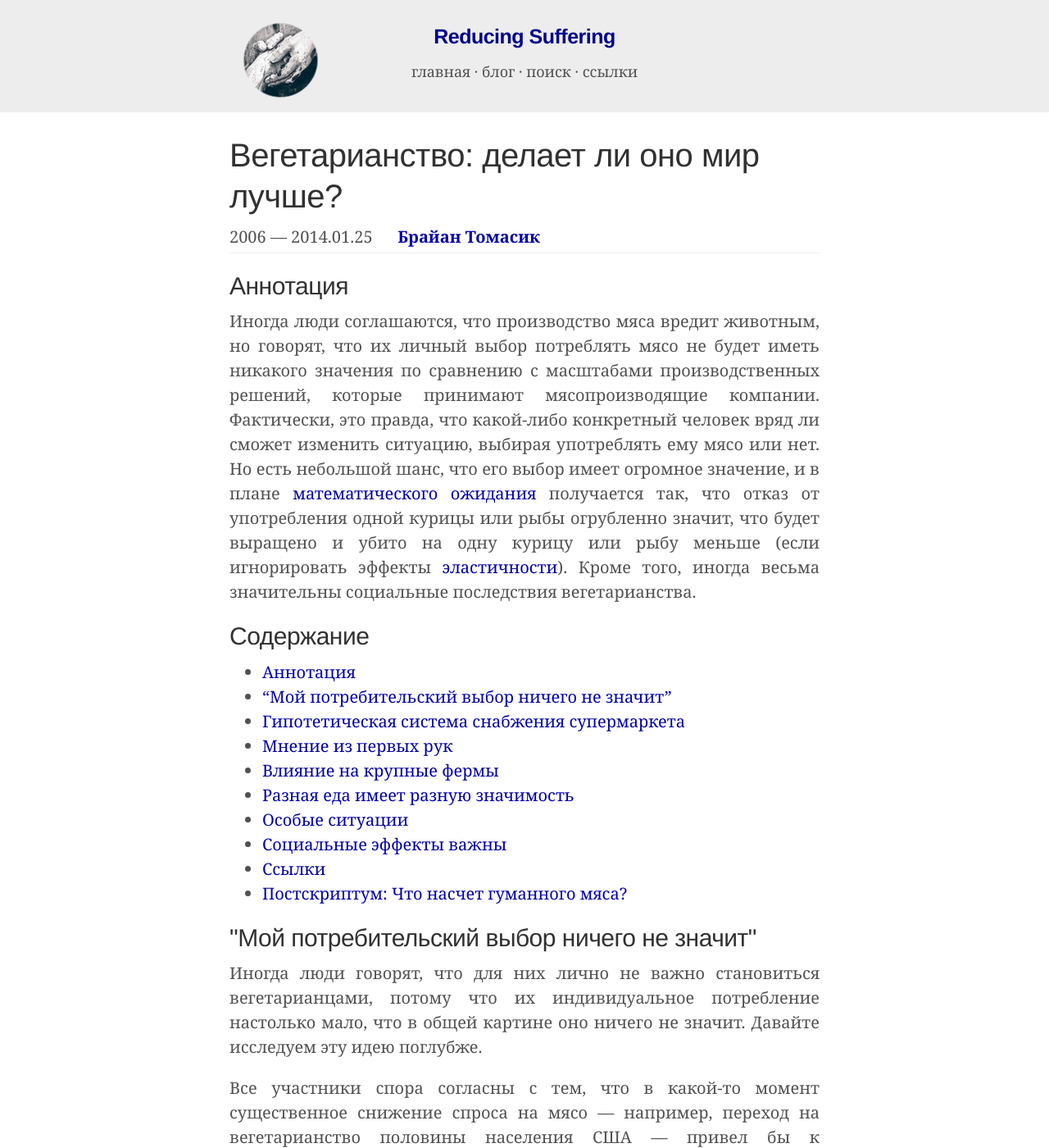
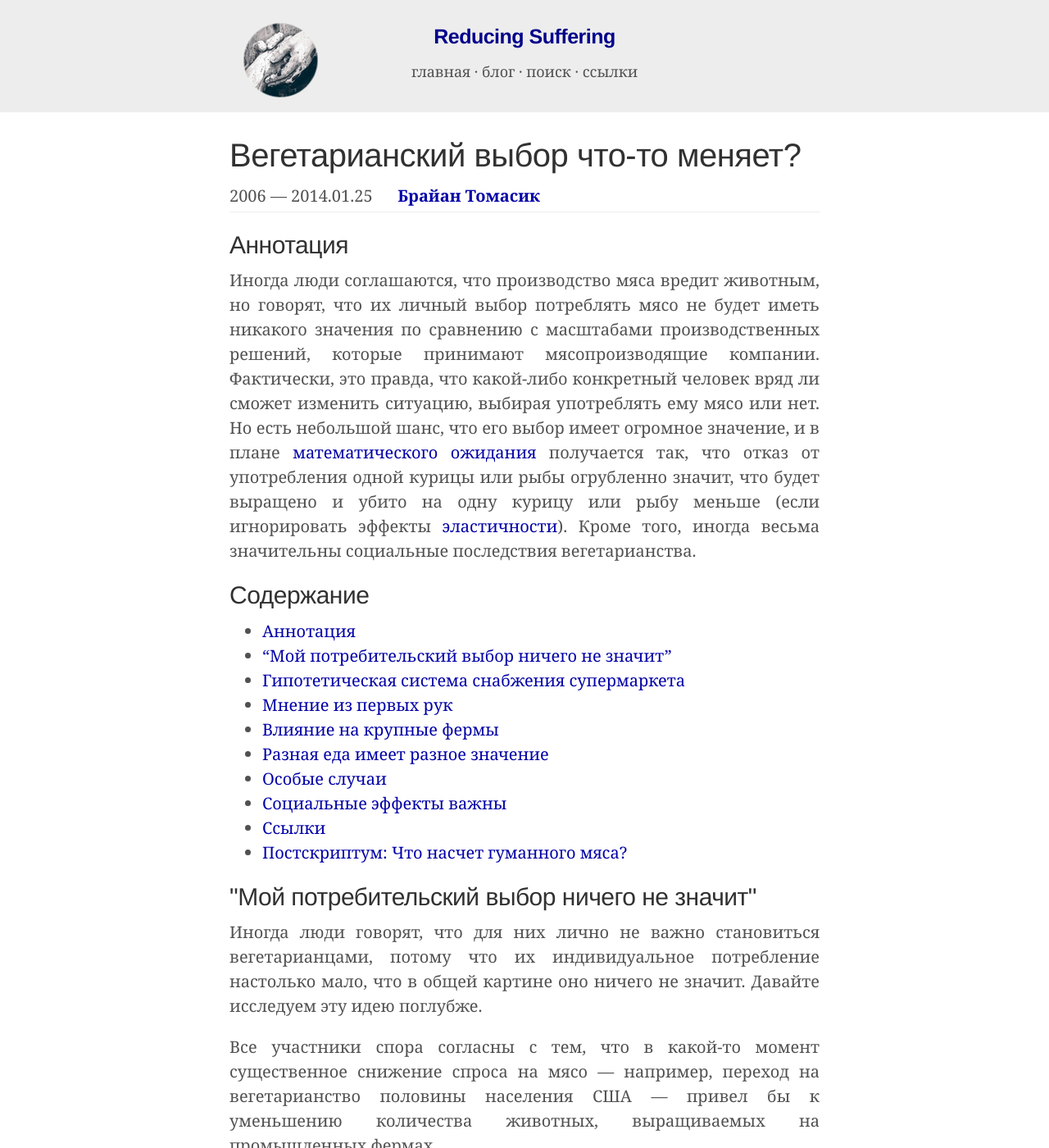
Before and after one commit to ReducingSuffering/reducingsuffering.github.io, a Jekyll site: the page built from _articles/brian-tomasik-does-vegetarianism-make-a-difference.md, in a window 1280 px wide and 1400 px high. Shown: the whole window at 82% size. Built offline with Jekyll 4.4.1, drawn with Linux system fonts in a browser that asks for light colours; some of the changed text lies outside the part shown.

Commit message:
Update brian-tomasik-does-vegetarianism-make-a-difference.md

```diff
--- a/_articles/brian-tomasik-does-vegetarianism-make-a-difference.md
+++ b/_articles/brian-tomasik-does-vegetarianism-make-a-difference.md
@@ -1,6 +1,6 @@
 ---
 layout: article
-title: "Вегетарианство: делает ли оно мир лучше?"
+title: "Вегетарианский выбор что-то меняет?"
 authors:
   - Брайан Томасик
 translated_by: К. Кирдан
@@ -20,8 +20,8 @@ preview: https://reducing-suffering.org/wp-content/uploads/2014/09/Chickens_in_m
 - [Гипотетическая система снабжения супермаркета](#Гипотетическая_система_снабжения_супермаркета)
 - [Мнение из первых рук](#Мнение_из_первых_рук)
 - [Влияние на крупные фермы](#Влияние_на_крупные_фермы)
-- [Разная еда имеет разную значимость](#Разная_еда_имеет_разную_значимость)
-- [Особые ситуации](#Особые_случаи)
+- [Разная еда имеет разное значение](#Разная_еда_имеет_разное_значение)
+- [Особые случаи](#Особые_случаи)
 - [Социальные эффекты важны](#Социальные_эффекты_важны)
 - [Ссылки](#Ссылки)
 - [Постскриптум: Что насчет гуманного мяса?](#Постскриптум)
@@ -60,7 +60,7 @@ preview: https://reducing-suffering.org/wp-content/uploads/2014/09/Chickens_in_m
 
 Вполне возможно (может быть, даже высоковероятно), что вегетарианец проживет всю свою жизнь, и его отказ покупать продукты животного происхождения с промышленных ферм ни разу фактически не предотвратит страданий животных за счет снижения производства. Но поскольку у него нет возможности узнать, когда произойдет та особенная покупка, которая запускает цепочку значительного сокращения спроса, ему следует вести себя так, как если бы каждая покупка действительно имела значение. И насколько ему известно, он вполне может быть тем самым потребителем, который окажет большее влияние на спрос на продукты промышленного животноводства.
 
-<h2 id="Разная_еда_имеет_разную_значимость">Разная еда имеет разную значимость</h2>
+<h2 id="Разная_еда_имеет_разное_значение">Разная еда имеет разное значение</h2>
 
 На самом деле математическое ожидание количества предотвращенных страданий сильно варьируется в зависимости от типа избегаемых продуктов животного происхождения. Отказ от покупки одной курицы предотвращает примерно [шесть недель](http://www.cok.net/magazine/16/02.php) прямых страданий курицы-бройлера. Отказ от покупки дюжины яиц напрямую предотвращает немногим более 12 дней страданий курицы-несушки (не считая страданий [перемолотых цыплят-самцов](http://www.veganoutreach.org/whyvegan/animals.html)). Отказ от покупки пакета молока в полгаллона (1,89 литра) предотвращает 2,3–2,8 часов страданий дойной коровы, не считая влияния на ее теленка (при этом предполагается, что корова производит [20-30 литров](http://www.dairy.edu.au/discoverdairy/Students/From-Farm-to-Plate/About-Dairy-Cows.aspx) молока в день). Дополнительную информацию см. в «[How Much Direct Suffering is Caused by Various Animal Foods?](http://www.utilitarian-essays.com/suffering-per-kg.html)»
 
```
